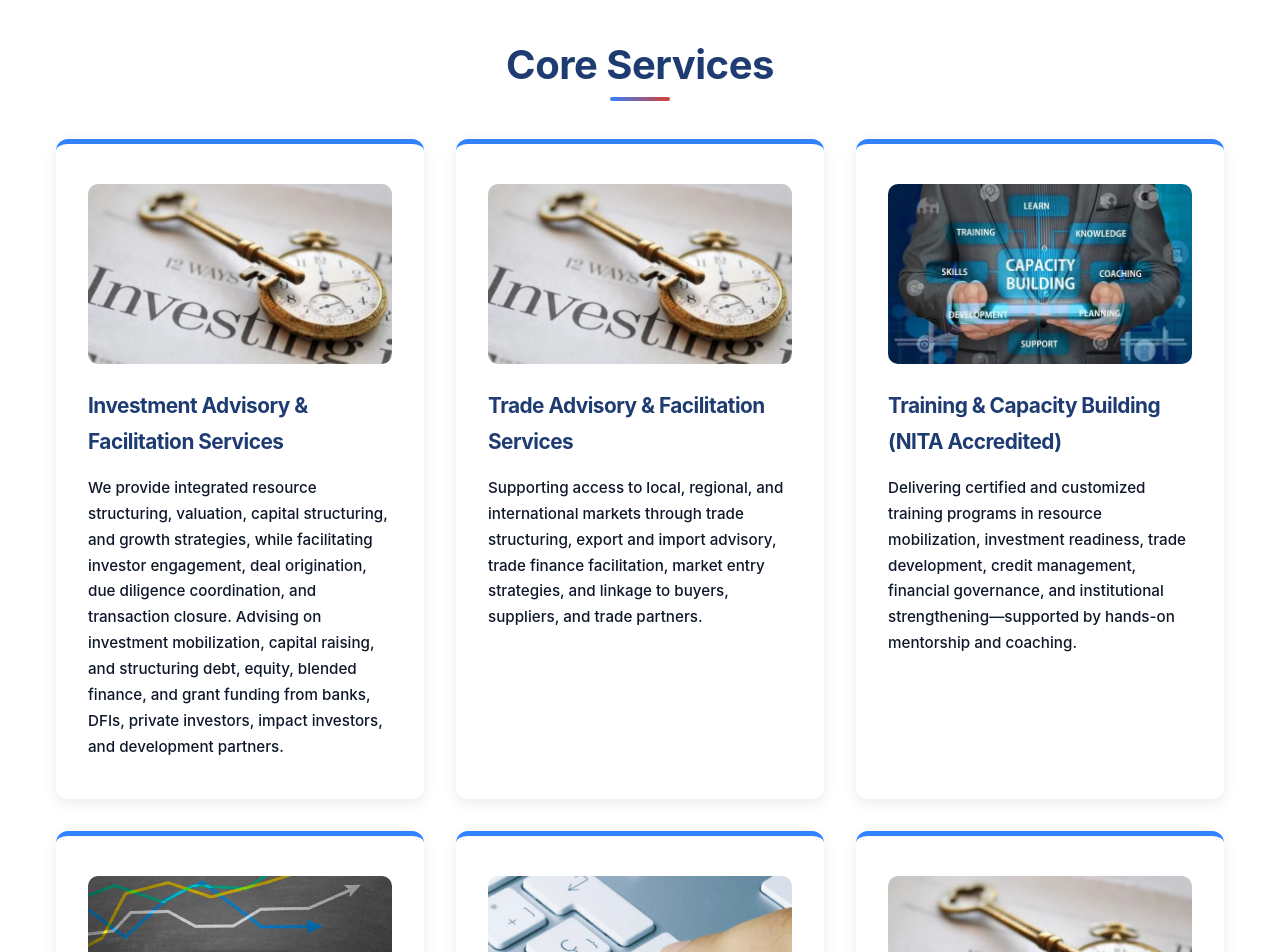
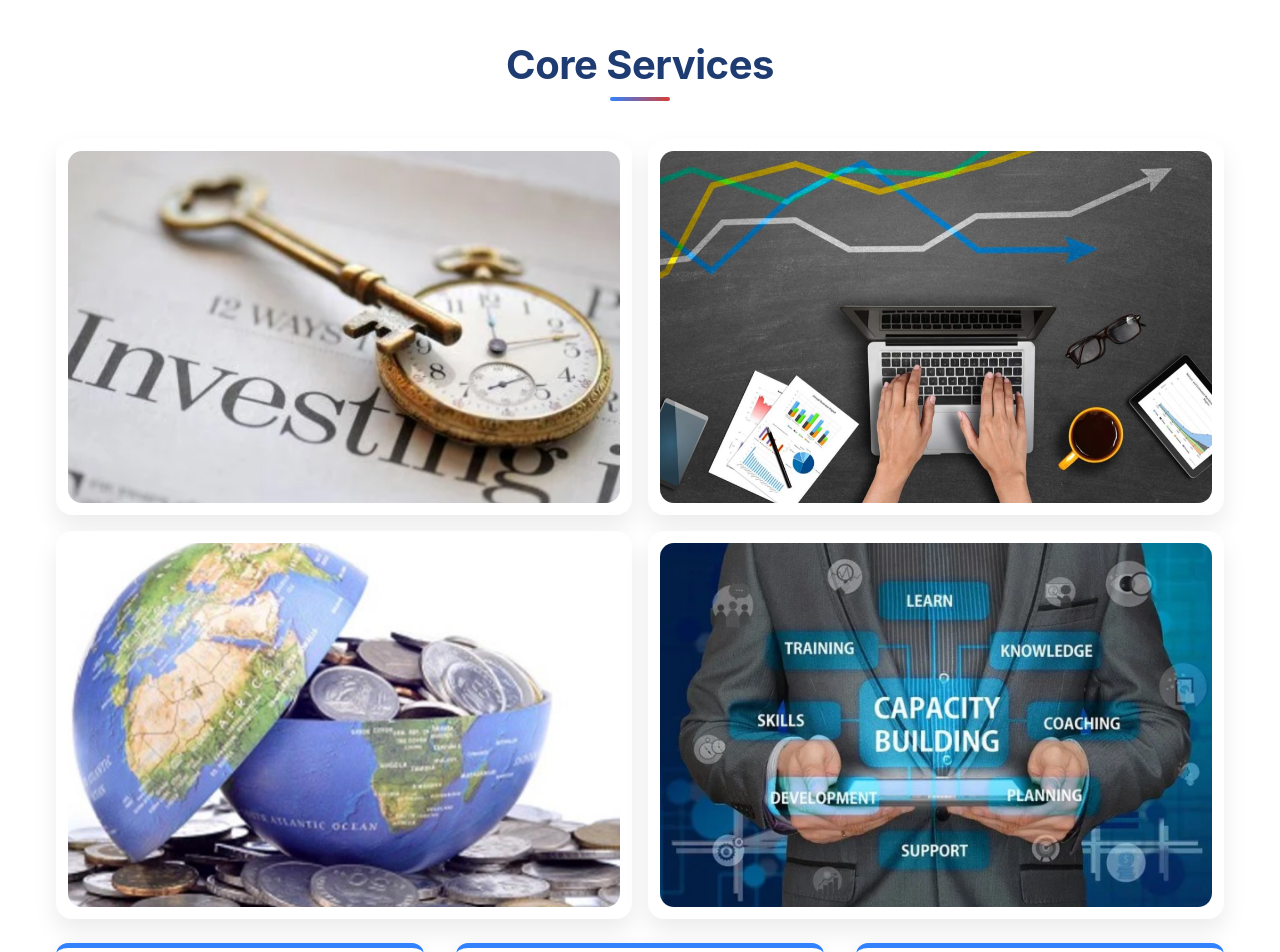
Before and after one commit to Maundu-Anthony/asfam-consultancy-limited, a React (Create React App) app: page /services in a window 1280 px wide. Shown: the part 740-1692 px from the top of the page. Built offline with nearby package versions, Linux system fonts and the light colour scheme.

Commit message:
updated Mwasahani's suggestion phase one two

```diff
--- a/src/pages/Services.js
+++ b/src/pages/Services.js
@@ -186,6 +186,36 @@ function Services() {
       <section className="main-services">
         <div className="container">
           <h2>Core Services</h2>
+          <div className="section-visuals section-visuals-row">
+            <div className="section-image-card">
+              <img
+                src={investmentSectionImage}
+                alt="Investment advisory and facilitation section illustration"
+                className="section-image investment-services-image"
+              />
+            </div>
+            <div className="section-image-card">
+              <img
+                src={businessResearchSectionImage}
+                alt="Business research section illustration"
+                className="section-image business-research-image"
+              />
+            </div>
+            <div className="section-image-card">
+              <img
+                src={resourceMobilizationSectionImage}
+                alt="Resource mobilization section illustration"
+                className="section-image resource-mobilization-image"
+              />
+            </div>
+            <div className="section-image-card">
+              <img
+                src={trainingSectionImage}
+                alt="Training programs section illustration"
+                className="section-image training-services-image"
+              />
+            </div>
+          </div>
           <div className="services-grid">
             {mainServices.map((service, index) => (
               <ServiceCard
@@ -301,7 +331,7 @@ function Services() {
       <section className="contacts">
         <div className="container">
           <h2>Contacts</h2>
-          <p>Email: <a href="mailto:info@asfamconsultancy.com">info@asfamconsultancy.com</a></p>
+          <p>Email: <a href="mailto:info@asfam.com">info@asfamconsultancy.com</a></p>
         </div>
       </section>
     </div>
```
